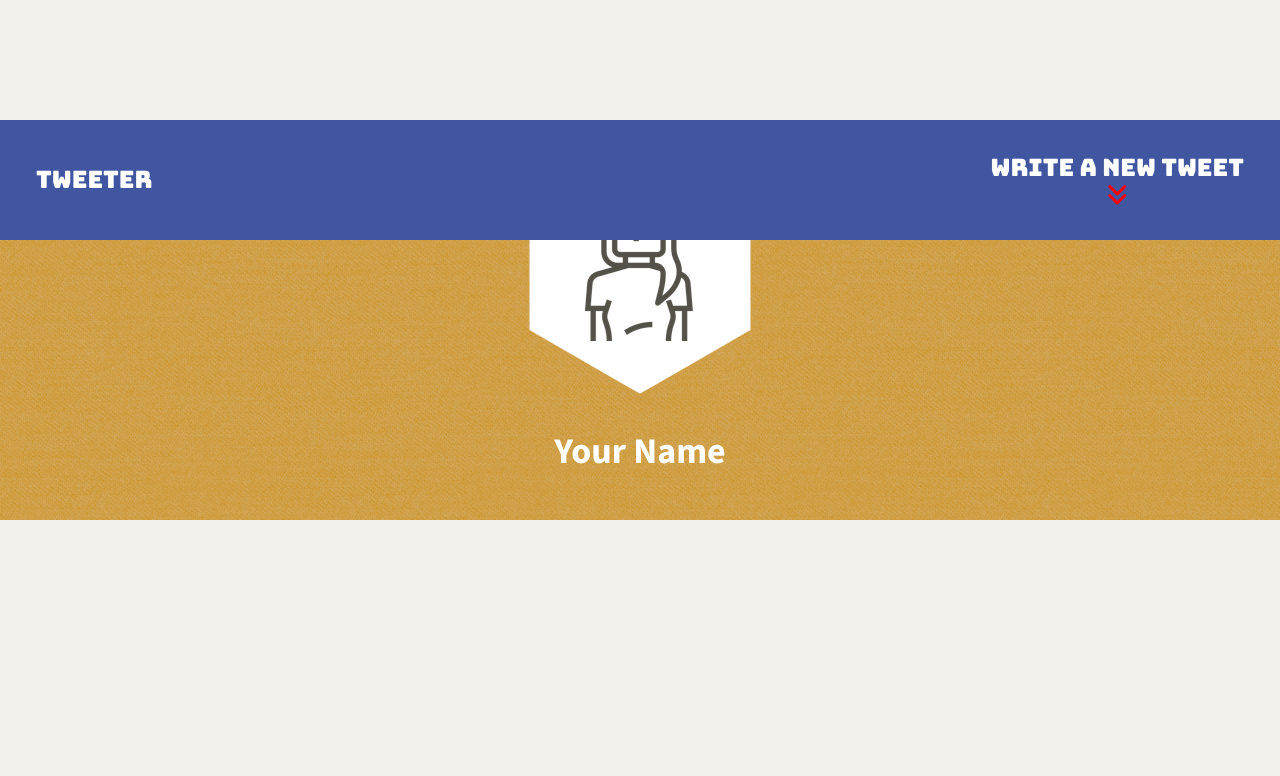
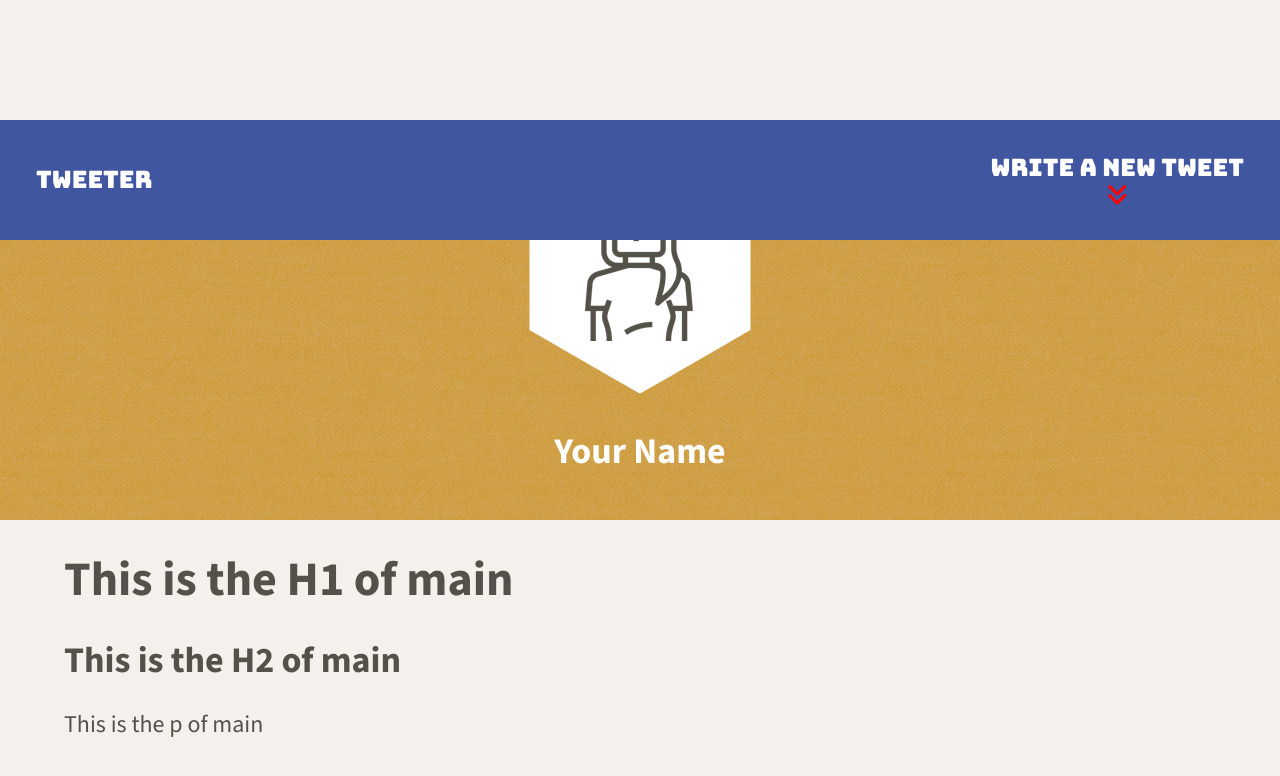
Before and after one commit to DaniyarBazakov/tweeter, a website: page public/index.html in a window 1280 px wide. Drawn offline with nearby package versions, Linux system fonts and the light colour scheme.

Commit message:
add margin: 0 auto; to container class

```diff
--- a/public/index.html
+++ b/public/index.html
@@ -52,9 +52,9 @@
 
     <!-- Page-specific (main) content here -->
     <main class="container">
-      <!-- <h1>This is the H1 of main</h1>
+      <h1>This is the H1 of main</h1>
       <h2>This is the H2 of main</h2>
-      <p>This is the p of main</p> -->
+      <p>This is the p of main</p>
     </main>
   </body>
 </html>
--- a/public/styles/layout.css
+++ b/public/styles/layout.css
@@ -25,10 +25,10 @@ body {
 main {
   width: 90%;
   background-color: inherit;
-  display: flex;
-  flex-direction: column;
-  justify-content: center;
-  align-items: center;
+}
+
+.container {
+  margin: 0 auto;
 }
 /*
  * Additional CSS can be defined below or in other CSS files, as per instructions
--- a/server/data-files/initial-tweets.json
+++ b/server/data-files/initial-tweets.json
@@ -8,7 +8,7 @@
     "content": {
       "text": "If I have seen further it is by standing on the shoulders of giants"
     },
-    "created_at": 1720210745815
+    "created_at": 1720210937836
   },
   {
     "user": {
@@ -19,6 +19,6 @@
     "content": {
       "text": "Je pense , donc je suis"
     },
-    "created_at": 1720297145815
+    "created_at": 1720297337836
   }
 ]
```
